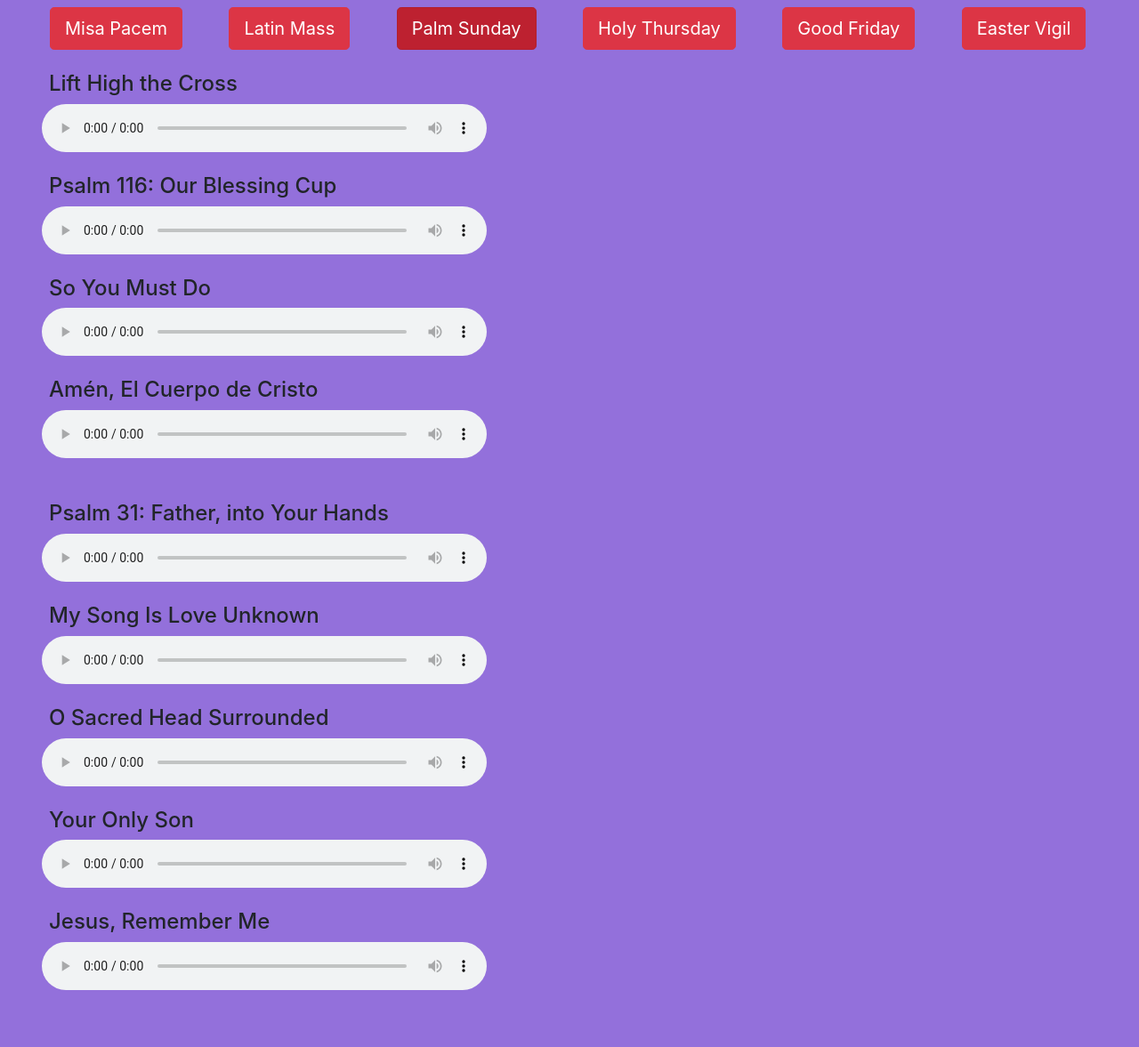
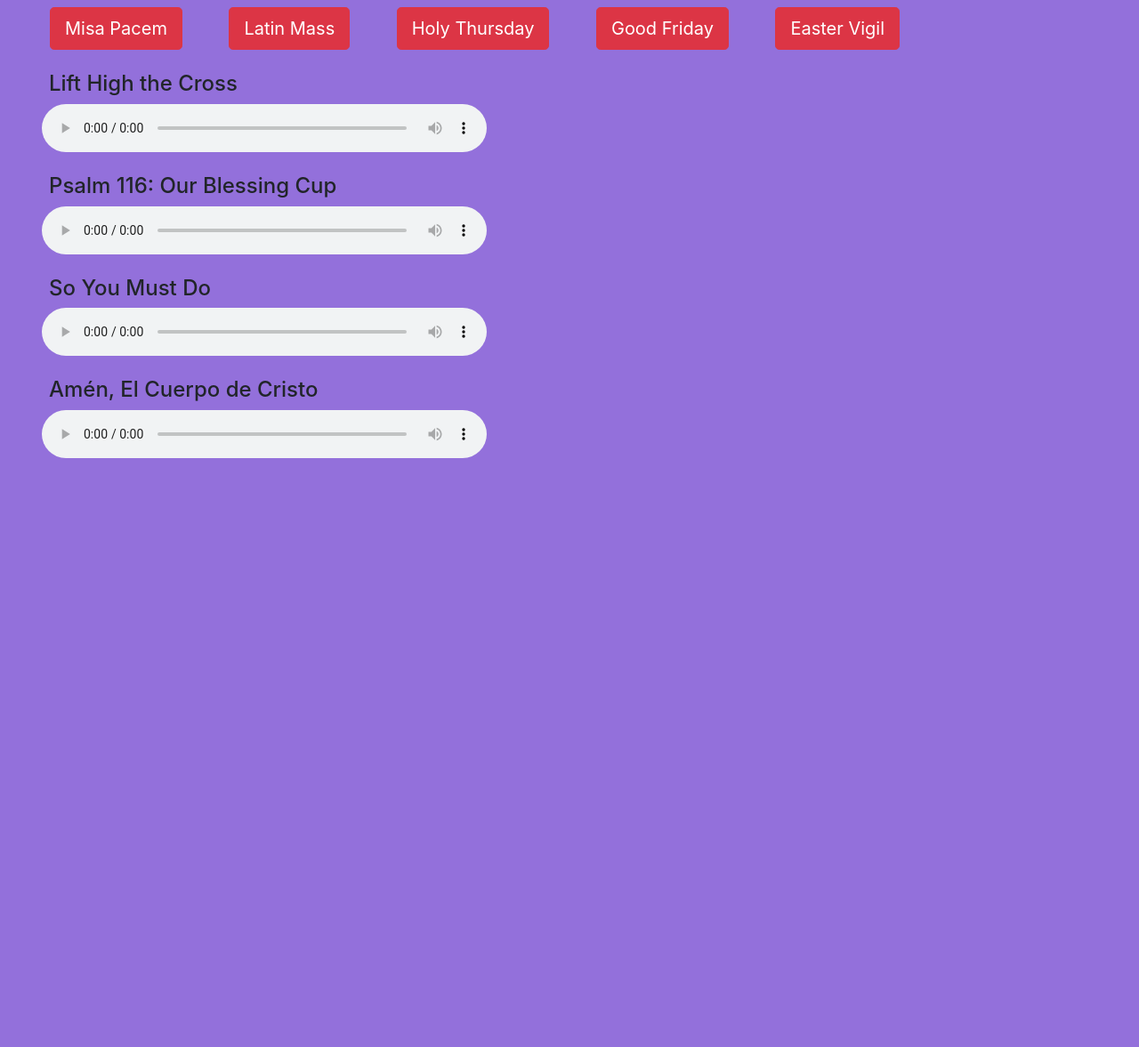
Before and after one commit to igorcweb/sanctuary-choir, a website: page dist/index.html in a window 1280 px wide. Shown: the part 80-1257 px from the top of the page at 89% size. After the commit the page ends 800 px from the top, so only its background shows below. Drawn offline with nearby package versions, Linux system fonts and the light colour scheme.

Commit message:
easter vigil

```diff
--- a/dist/index.html
+++ b/dist/index.html
@@ -30,8 +30,7 @@
   <div class="buttons mb-2 text-center text-sm-left ">
     <a class="btn btn-lg btn-danger mb-3 mx-4 mp text-white" style="width: fit-content">Misa Pacem</a>
     <a class="btn btn-lg btn-danger mb-3 mx-4 lm text-white" style="width: fit-content">Latin Mass</a>
-    <a class="btn btn-lg btn-danger mb-3 mx-4 ps text-white active" style="width: fit-content">Palm Sunday</a>
-    <a class="btn btn-lg btn-danger mb-3 mx-4 ht text-white" style="width: fit-content">Holy Thursday</a>
+    <a class="btn btn-lg btn-danger mb-3 mx-4 ht text-white" style="width: fit-content active">Holy Thursday</a>
     <a class="btn btn-lg btn-danger mb-3 mx-4 gf text-white" style="width: fit-content">Good Friday</a>
     <a class="btn btn-lg btn-danger mb-3 mx-4 ev text-white" style="width: fit-content">Easter Vigil</a>
   </div>
@@ -180,7 +179,7 @@
   </div>
 
   <div class="col">
-    <div class="gf music mb-5" id="gf">
+    <div class="gf music mb-5 d-none" id="gf">
       <div class="mb-4">
         <h4 class="ml-4 ml-sm-2">
           Psalm 31: Father, into Your Hands
```
